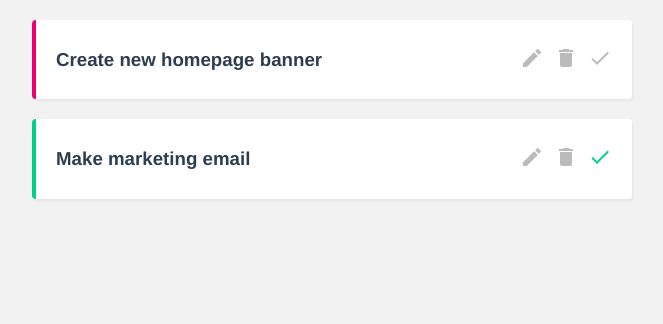
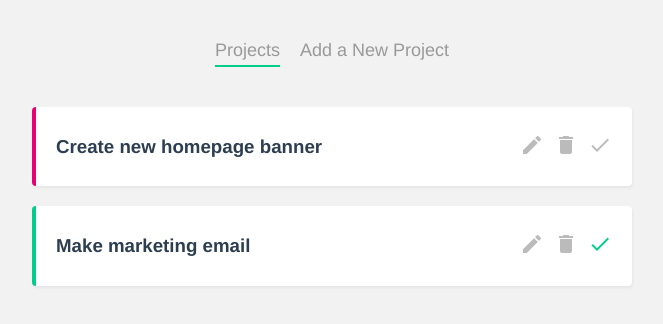
Before and after one commit to valchevgd/project-planner, a Vue app: page / in a window 1280 px wide. Shown: the top 324 px of the page, without its empty margins (308-971 px from the left). Built offline with nearby package versions, Linux system fonts and the light colour scheme; data requests are answered from the project's data file.

Commit message:
Added: Navbar

```diff
--- a/src/App.vue
+++ b/src/App.vue
@@ -1,7 +1,14 @@
 <template>
+  <Navbar />
   <router-view/>
 </template>
+<script>
+import Navbar from './components/Navbar';
 
+export default {
+  components: {Navbar}
+}
+</script>
 <style>
 body {
   background: #f2f2f2;
--- /dev/null
+++ b/src/components/Navbar.vue
@@ -0,0 +1,32 @@
+<template>
+<nav class="main-nav">
+  <router-link :to="{ name: 'Home'}">Projects</router-link>
+  <router-link :to="{ name: 'AddProject'}">Add a New Project</router-link>
+</nav>
+</template>
+
+<script>
+export default {
+  name: 'Navbar'
+}
+</script>
+
+<style>
+.main-nav {
+  text-align: center;
+  margin: 40px auto;
+}
+
+.main-nav a {
+  display: inline-block;
+  text-decoration: none;
+  margin: 0 10px;
+  color: #999;
+  font-size: 18px;
+}
+
+a.router-link-active {
+  border-bottom: 2px solid #00ce89;
+  padding-bottom: 4px;
+}
+</style>
```
